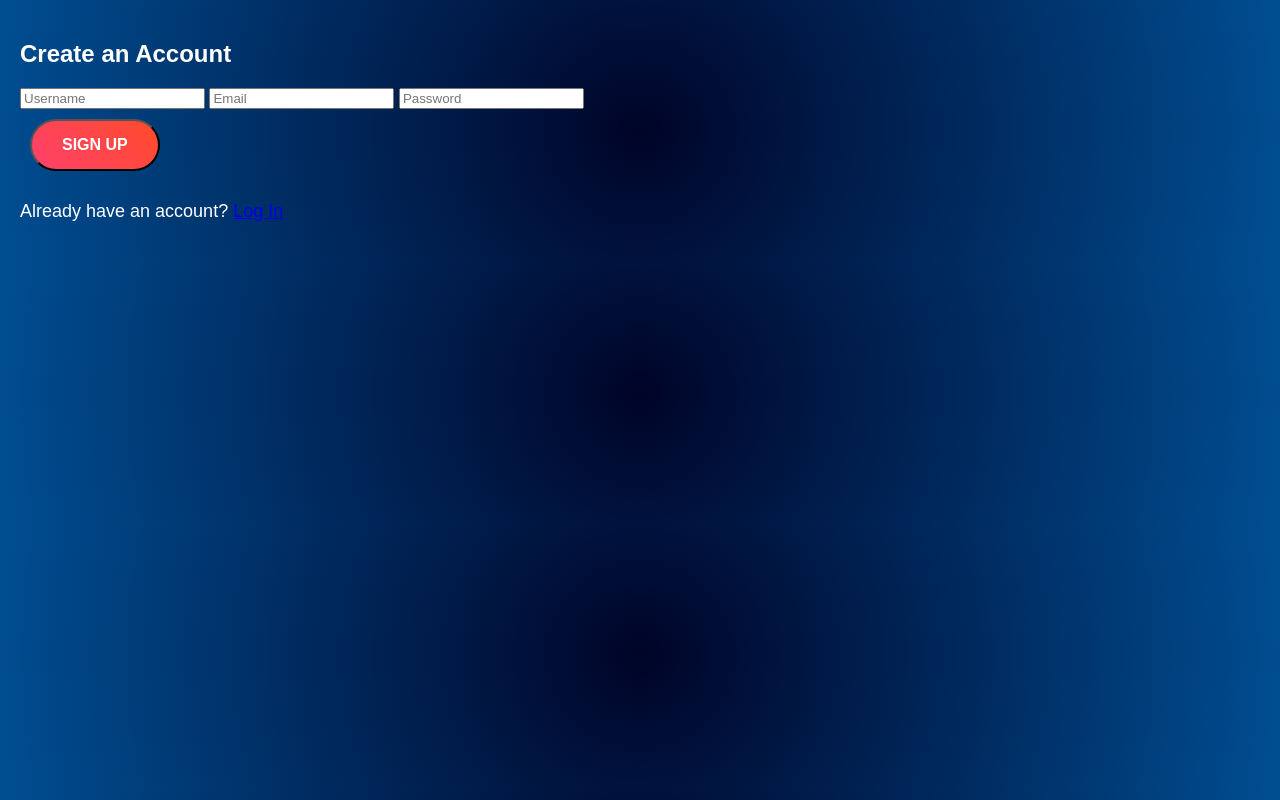
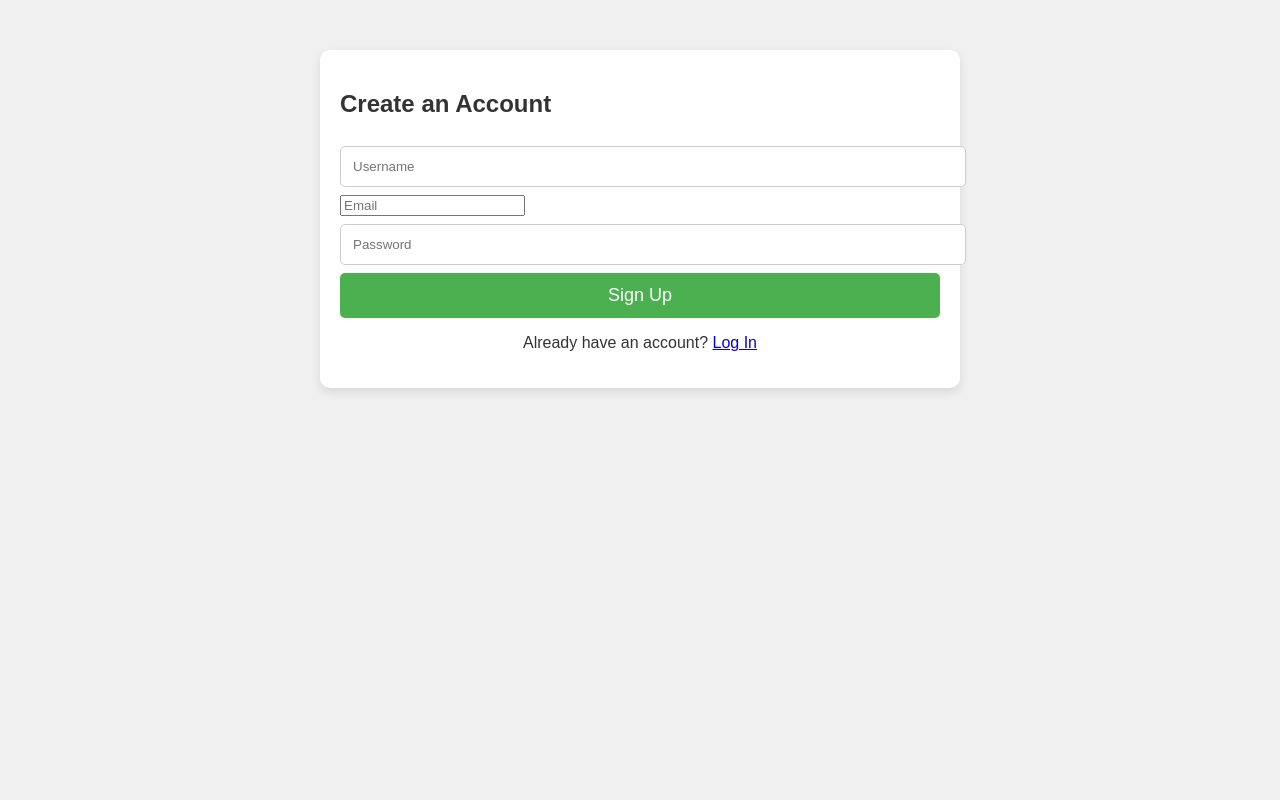
Before and after one commit to alari12/Chatterwave, a plain HTML site: page signup.html in a window 1280 px wide. Drawn offline with Linux system fonts and the light colour scheme.

Commit message:
Update style.css

```diff
--- a/style.css
+++ b/style.css
@@ -1,88 +1,49 @@
-/* Global Styling */
+/* Global Styles */
 body {
+  font-family: 'Arial', sans-serif;
   margin: 0;
-  font-family: 'Poppins', sans-serif;
-  color: #ffffff;
-  background: radial-gradient(circle, #000428, #004e92);
-  overflow-x: hidden;
+  padding: 0;
+  background-color: #f0f0f0;
+  color: #333;
 }
 
-.hero {
-  height: 100vh;
-  display: flex;
-  justify-content: center;
-  align-items: center;
+h1 {
   text-align: center;
-  background: url('background.jpg') no-repeat center center/cover;
-  position: relative;
-}
-
-.hero::after {
-  content: '';
-  position: absolute;
-  top: 0;
-  left: 0;
-  width: 100%;
-  height: 100%;
-  background: rgba(0, 0, 0, 0.6);
+  color: #333;
 }
 
 .container {
-  z-index: 2;
   max-width: 600px;
+  margin: 50px auto;
   padding: 20px;
+  background-color: #fff;
+  border-radius: 10px;
+  box-shadow: 0 4px 10px rgba(0, 0, 0, 0.1);
 }
 
-.logo {
-  font-size: 48px;
-  font-weight: bold;
-  background: linear-gradient(45deg, #00c6ff, #0072ff);
-  -webkit-background-clip: text;
-  color: transparent;
+button {
+  padding: 12px;
+  width: 100%;
+  background-color: #4CAF50;
+  color: white;
+  border: none;
+  border-radius: 5px;
+  cursor: pointer;
+  font-size: 18px;
+}
+
+button:hover {
+  background-color: #45a049;
+}
+
+input[type="text"], input[type="password"] {
+  width: 100%;
+  padding: 12px;
+  margin: 8px 0;
+  border: 1px solid #ccc;
+  border-radius: 5px;
 }
 
 p {
-  font-size: 18px;
-  margin: 20px 0;
+  text-align: center;
 }
-
-.cta-buttons {
-  display: flex;
-  justify-content: center;
-  gap: 15px;
-}
-
-.btn {
-  display: inline-block;
-  padding: 15px 30px;
-  margin: 10px;
-  border-radius: 50px;
-  font-size: 16px;
-  font-weight: bold;
-  text-transform: uppercase;
-  text-decoration: none;
-  transition: transform 0.2s ease-in-out;
-}
-
-.btn:hover {
-  transform: scale(1.1);
-}
-
-.btn-alt {
-  background: transparent;
-  color: #00c6ff;
-  border: 2px solid #00c6ff;
-}
-
-.btn {
-  background: linear-gradient(45deg, #ff416c, #ff4b2b);
-  color: white;
-}
-
-/* Footer Styling */
-footer {
-  background-color: #333;
-  padding: 20px 0;
-  text-align: center;
-  color: #fff;
-}
```
